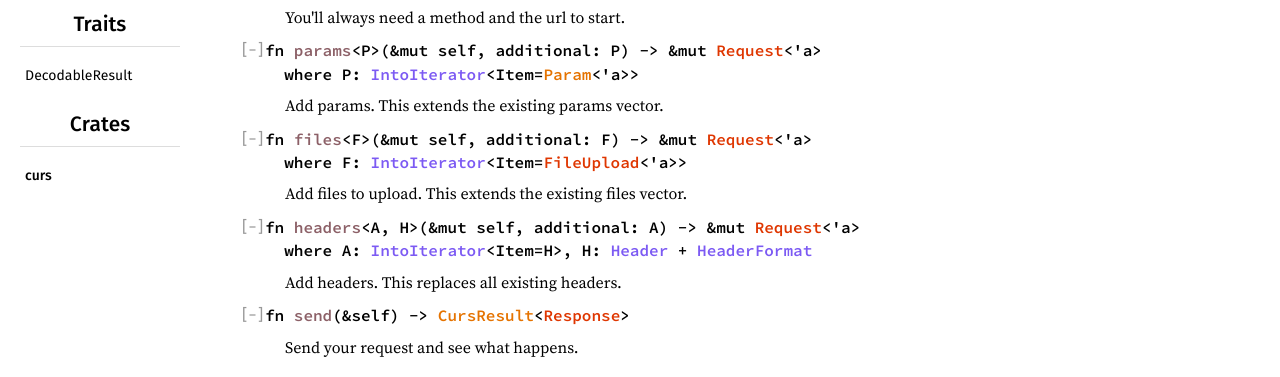
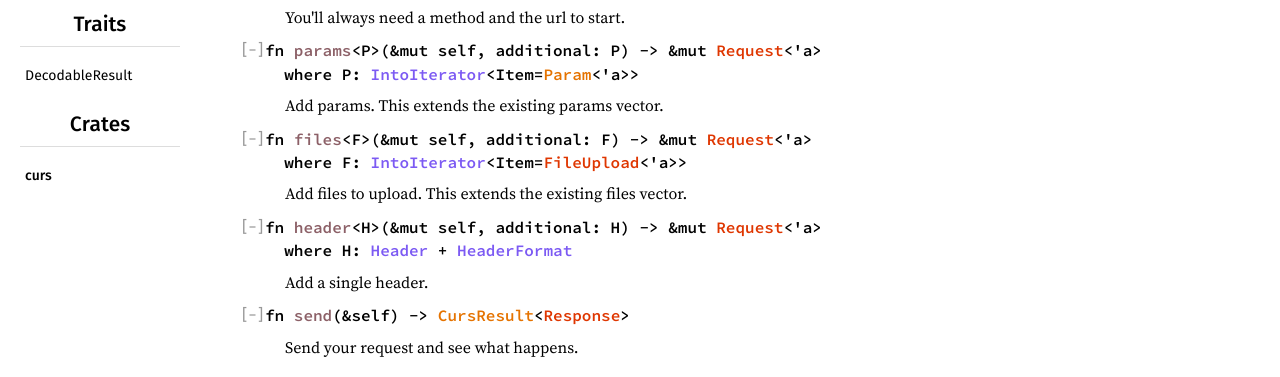
Before and after one commit to bitex-la/rust-curs, a plain HTML site: page curs/struct.Request.html in a window 1280 px wide. Shown: the part 418-795 px from the top of the page. Drawn offline with Linux system fonts and the light colour scheme.

Commit message:
updated for version 0.1.1

```diff
--- a/curs/struct.Request.html
+++ b/curs/struct.Request.html
@@ -57,8 +57,8 @@
 <div class='docblock'><p>Add params. This extends the existing params vector.</p>
 </div><h4 id='method.files' class='method'><code>fn <a href='#method.files' class='fnname'>files</a>&lt;F&gt;(&amp;mut self, additional: F) -&gt; &amp;mut <a class='struct' href='../curs/struct.Request.html' title='curs::Request'>Request</a>&lt;'a&gt; <span class='where'>where F: <a class='trait' href='https://doc.rust-lang.org/nightly/core/iter/trait.IntoIterator.html' title='core::iter::IntoIterator'>IntoIterator</a>&lt;Item=<a class='struct' href='../curs/struct.FileUpload.html' title='curs::FileUpload'>FileUpload</a>&lt;'a&gt;&gt;</span></code></h4>
 <div class='docblock'><p>Add files to upload. This extends the existing files vector.</p>
-</div><h4 id='method.headers' class='method'><code>fn <a href='#method.headers' class='fnname'>headers</a>&lt;A, H&gt;(&amp;mut self, additional: A) -&gt; &amp;mut <a class='struct' href='../curs/struct.Request.html' title='curs::Request'>Request</a>&lt;'a&gt; <span class='where'>where A: <a class='trait' href='https://doc.rust-lang.org/nightly/core/iter/trait.IntoIterator.html' title='core::iter::IntoIterator'>IntoIterator</a>&lt;Item=H&gt;, H: <a class='trait' href='https://hyperium.github.io/hyper/hyper/header/trait.Header.html' title='hyper::header::Header'>Header</a> + <a class='trait' href='https://hyperium.github.io/hyper/hyper/header/trait.HeaderFormat.html' title='hyper::header::HeaderFormat'>HeaderFormat</a></span></code></h4>
-<div class='docblock'><p>Add headers. This replaces all existing headers.</p>
+</div><h4 id='method.header' class='method'><code>fn <a href='#method.header' class='fnname'>header</a>&lt;H&gt;(&amp;mut self, additional: H) -&gt; &amp;mut <a class='struct' href='../curs/struct.Request.html' title='curs::Request'>Request</a>&lt;'a&gt; <span class='where'>where H: <a class='trait' href='https://hyperium.github.io/hyper/hyper/header/trait.Header.html' title='hyper::header::Header'>Header</a> + <a class='trait' href='https://hyperium.github.io/hyper/hyper/header/trait.HeaderFormat.html' title='hyper::header::HeaderFormat'>HeaderFormat</a></span></code></h4>
+<div class='docblock'><p>Add a single header.</p>
 </div><h4 id='method.send' class='method'><code>fn <a href='#method.send' class='fnname'>send</a>(&amp;self) -&gt; <a class='type' href='../curs/type.CursResult.html' title='curs::CursResult'>CursResult</a>&lt;<a class='struct' href='../curs/struct.Response.html' title='curs::Response'>Response</a>&gt;</code></h4>
 <div class='docblock'><p>Send your request and see what happens.</p>
 </div></div><h2 id='implementations'>Trait Implementations</h2><h3 id='derived_implementations'>Derived Implementations </h3><h3 class='impl'><code>impl&lt;'a&gt; <a class='trait' href='https://doc.rust-lang.org/nightly/core/clone/trait.Clone.html' title='core::clone::Clone'>Clone</a> for <a class='struct' href='../curs/struct.Request.html' title='curs::Request'>Request</a>&lt;'a&gt;</code></h3><div class='impl-items'><h4 id='method.clone' class='method'><code>fn <a href='https://doc.rust-lang.org/nightly/core/clone/trait.Clone.html#tymethod.clone' class='fnname'>clone</a>(&amp;self) -&gt; <a class='struct' href='../curs/struct.Request.html' title='curs::Request'>Request</a>&lt;'a&gt;</code></h4>
```
Also changed, not shown: curs/index.html (+2 -2 lines).
